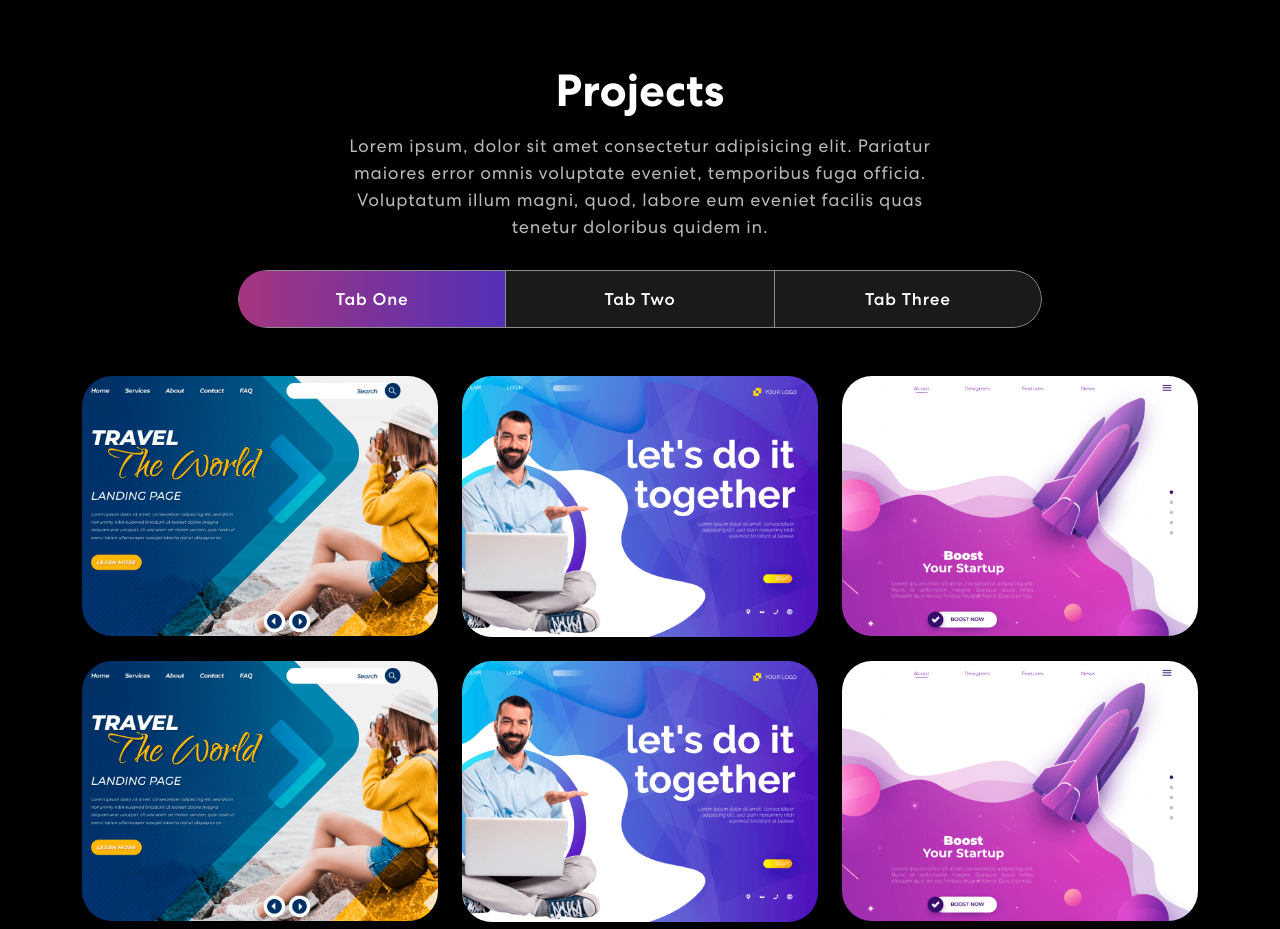
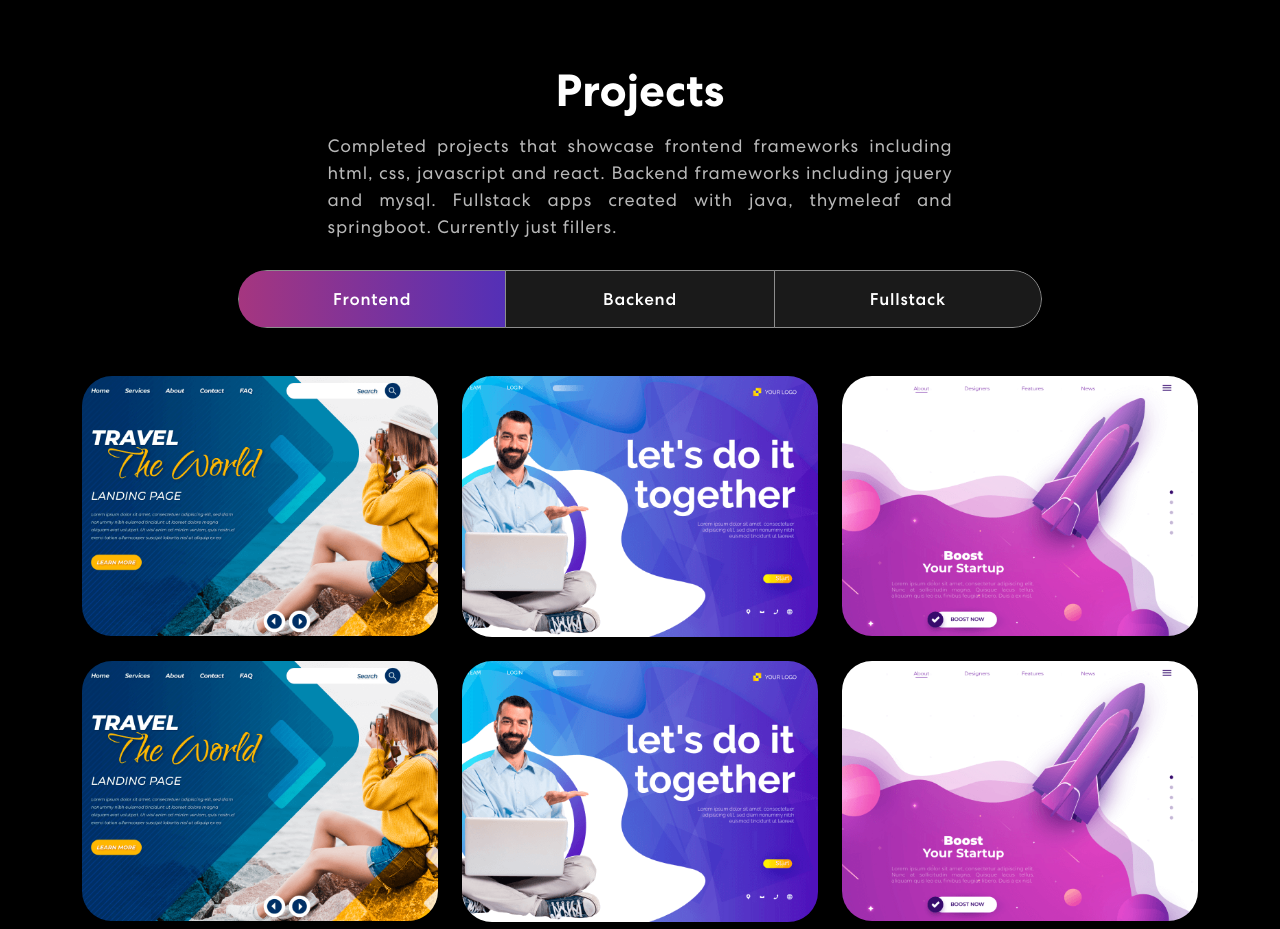
Before and after one commit to daryldelrosario/co-profifteen_react-portfolio, a React (Create React App) app: page / in a window 1280 px wide. Shown: the part 1560-2489 px from the top of the page. Built offline with nearby package versions, Linux system fonts and the light colour scheme.

Commit message:
upload trial image

```diff
--- a/src/App.css
+++ b/src/App.css
@@ -426,7 +426,7 @@ nav.navbar .navbar-toggler[aria-expanded="true"] .navbar-toggler-icon {
   letter-spacing: 0.8px;
   line-height: 1.5em;
   margin: 14px auto 30px auto;
-  text-align: center;
+  text-align: justify;
   width: 56%;
 }
 
--- a/src/components/Projects.js
+++ b/src/components/Projects.js
@@ -10,33 +10,33 @@ import TrackVisibility from 'react-on-screen';
 function Projects() {
     const projects = [
         {
-            title: "Business Startup",
-            description: "Design & Development",
+            title: "Frontend",
+            description: "These are",
             imgUrl: projImg1,
         },
         {
-            title: "Business Startup",
-            description: "Design & Development",
+            title: "Framework",
+            description: "fillers for now.",
             imgUrl: projImg2,
         },
         {
-            title: "Business Startup",
-            description: "Design & Development",
+            title: "Focused",
+            description: "Will update",
             imgUrl: projImg3,
         },
         {
-            title: "Business Startup",
-            description: "Design & Development",
+            title: "Showcase",
+            description: "this section once",
             imgUrl: projImg1,
         },
         {
-            title: "Business Startup",
-            description: "Design & Development",
+            title: "Projects",
+            description: "sifted and sorted",
             imgUrl: projImg2,
         },
         {
-            title: "Business Startup",
-            description: "Design & Development",
+            title: "Thank You!",
+            description: "through my github repo.",
             imgUrl: projImg3,
         },
     ]
@@ -52,7 +52,7 @@ function Projects() {
                                 <div className="project-bx">
                                     <h2>Projects</h2>
                                     <p>
-                                        Lorem ipsum, dolor sit amet consectetur adipisicing elit. Pariatur maiores error omnis voluptate eveniet, temporibus fuga officia. Voluptatum illum magni, quod, labore eum eveniet facilis quas tenetur doloribus quidem in.
+                                        Completed projects that showcase frontend frameworks including html, css, javascript and react. Backend frameworks including jquery and mysql. Fullstack apps created with java, thymeleaf and springboot. Currently just fillers.
                                     </p>
                                 </div>
                             </div>
@@ -61,13 +61,13 @@ function Projects() {
                         <Tab.Container id="projects-tabs" defaultActiveKey="first">
                             <Nav variant="pills" className="nav-pills mb-5 justify-content-center align-items-center" id="pills-tab">
                                 <Nav.Item>
-                                    <Nav.Link eventKey="first">Tab One</Nav.Link>
+                                    <Nav.Link eventKey="first">Frontend</Nav.Link>
                                 </Nav.Item>
                                 <Nav.Item>
-                                    <Nav.Link eventKey="second">Tab Two</Nav.Link>
+                                    <Nav.Link eventKey="second">Backend</Nav.Link>
                                 </Nav.Item>
                                 <Nav.Item>
-                                    <Nav.Link eventKey="third">Tab Three</Nav.Link>
+                                    <Nav.Link eventKey="third">Fullstack</Nav.Link>
                                 </Nav.Item>
                             </Nav>
                             <Tab.Content>
@@ -86,10 +86,10 @@ function Projects() {
                                     </Row>
                                 </Tab.Pane>
                                 <Tab.Pane eventKey="second">
-                                    Lorem Ipsum
+                                    Backend Framework Focused Projects
                                 </Tab.Pane>
                                 <Tab.Pane eventKey="third">
-                                    Lorem Ipsum
+                                    Fullstack Web Applications
                                 </Tab.Pane>
                             </Tab.Content>
                         </Tab.Container>
```
